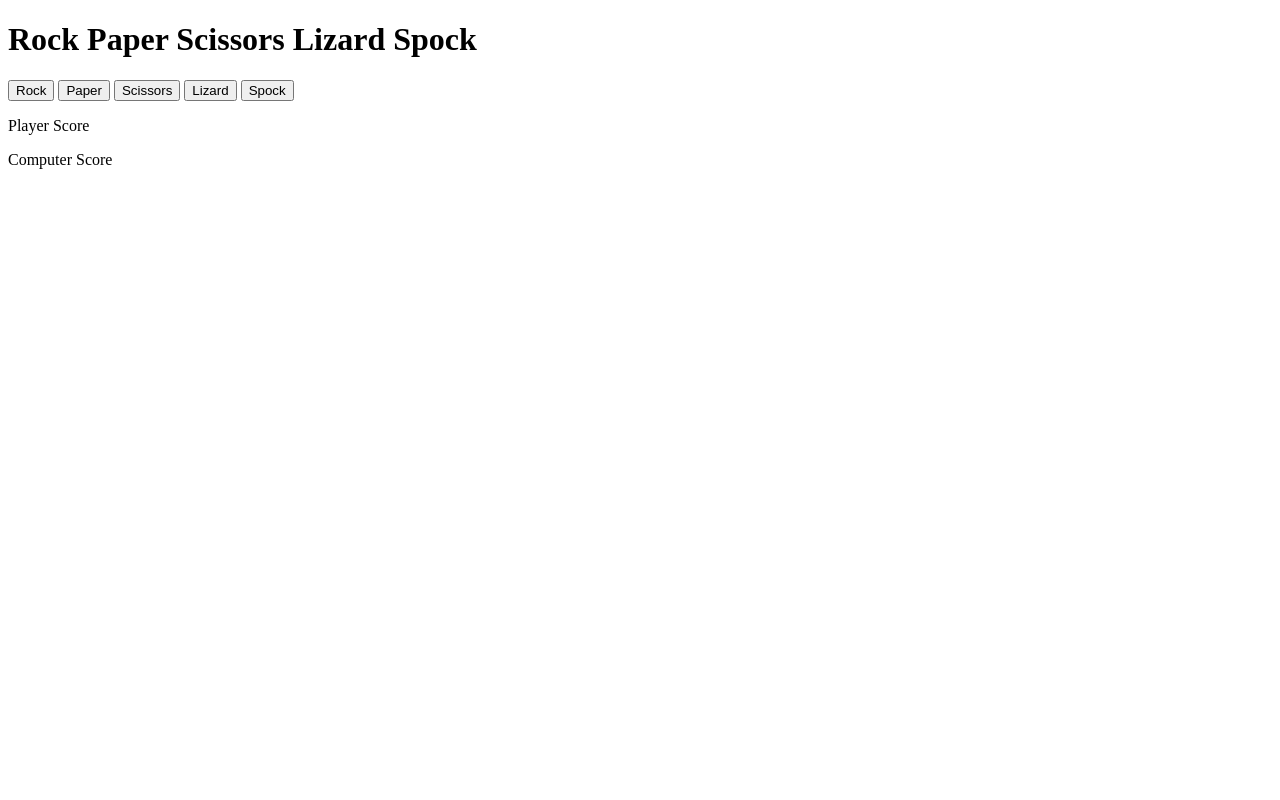
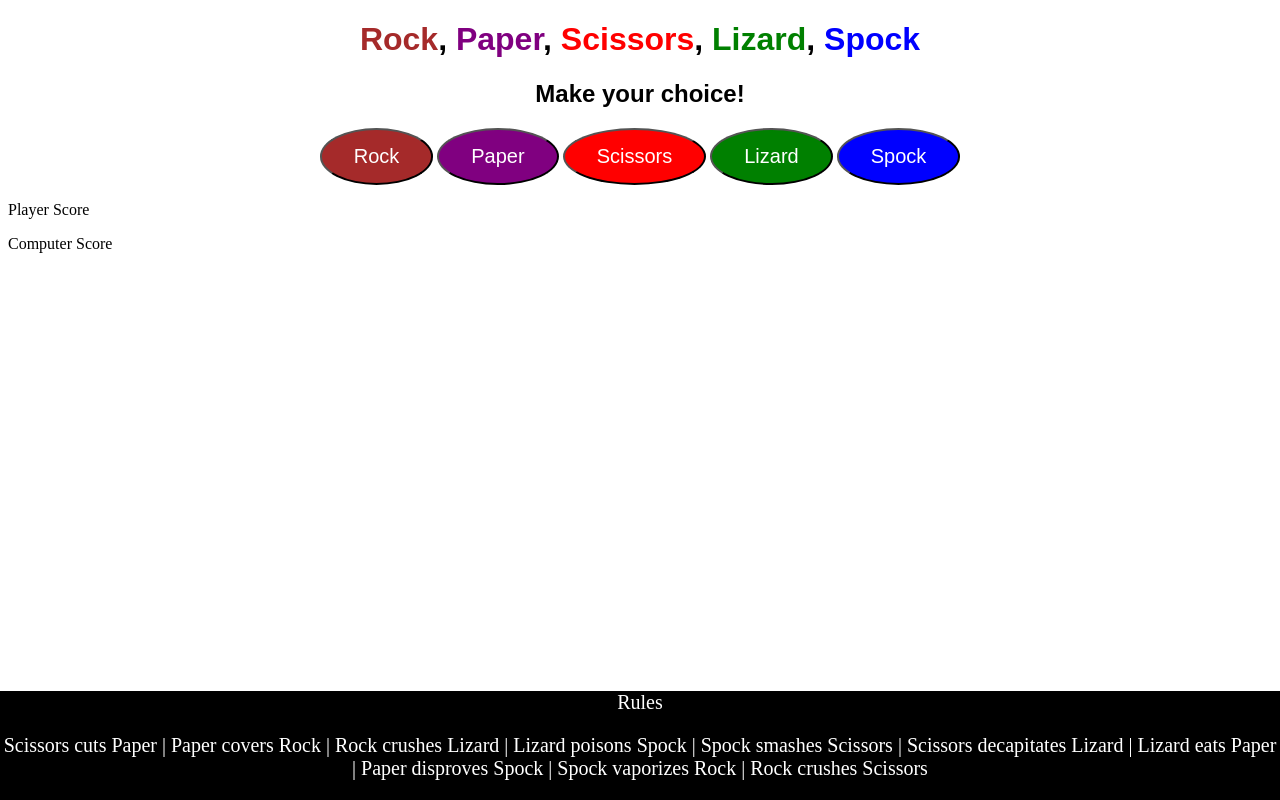
Before and after one commit to TylerMorgan142/Project2, a plain HTML site: page index.html in a window 1280 px wide. Drawn offline with Linux system fonts and the light colour scheme.

Commit message:
Added styling for header and controls area

```diff
--- a/assets/css/style.css
+++ b/assets/css/style.css
@@ -0,0 +1,76 @@
+/*Heading*/
+
+.heading {
+    font-family: Arial, sans-serif;
+    text-align: center;
+}
+#blue {
+    color: blue;
+}
+#brown {
+    color: brown;
+}
+#white {
+    color: purple;
+}
+#green {
+    color: green;
+}
+#red {
+    color: red;
+}
+
+/*Footer*/
+footer {
+    text-align: center;
+    background: black;
+    color: white;
+    font-size: 20px;
+    position: absolute;
+    bottom: 0;
+    right: 0;
+    width: 100%;
+}
+
+/*buttons*/
+
+button {
+    padding: 15px 32px;
+
+    font-size: 20px;
+    border-radius: 50%;
+}
+
+#rock-button {
+    background: brown;
+    color: white;
+}
+
+#paper-button {
+    background: purple;
+    color: white;
+}
+
+#scissors-button {
+    background: red;
+    color: white;
+}
+
+#lizard-button {
+     background: green;
+     color: white;
+}
+
+#spock-button {
+    background: blue;
+    color: white;
+}
+
+#button-heading {
+    text-align: center;
+    font-family: Arial, sans-serif;
+}
+
+#controls-area {
+    text-align: center;
+}
--- a/index.html
+++ b/index.html
@@ -11,10 +11,11 @@
 </head>
 <body>
     <h1 class="heading">
-      Rock Paper Scissors Lizard Spock
+      <span id="brown">Rock</span>, <span id="white">Paper</span>, <span id="red">Scissors</span>, <span id="green">Lizard</span>, <span id="blue">Spock</span>
     </h1>
-    <div class="game-area">
-        <div class="controls-area">
+    <div id="game-area">
+        <div id="controls-area">
+            <h2 id="button-heading">Make your choice!</h2>
             <button id="rock-button" data-type="rock">Rock</button>
             <button id="paper-button"  data-type="paper">Paper</button>
             <button id="scissors-button"  data-type="scissors">Scissors</button>
@@ -27,6 +28,20 @@
         <p class="scores" id="computer-score">Computer Score</p>
     </div>
 
+    <footer>
+        Rules
+        <p>Scissors cuts Paper |
+            Paper covers Rock |
+            Rock crushes Lizard |
+            Lizard poisons Spock |
+            Spock smashes Scissors |
+            Scissors decapitates Lizard |
+            Lizard eats Paper |
+            Paper disproves Spock |
+            Spock vaporizes Rock |
+            Rock crushes Scissors</p>
+    </footer>
+
     <script src="assets/js/script.js"></script>
 </body>
 </html>
```
